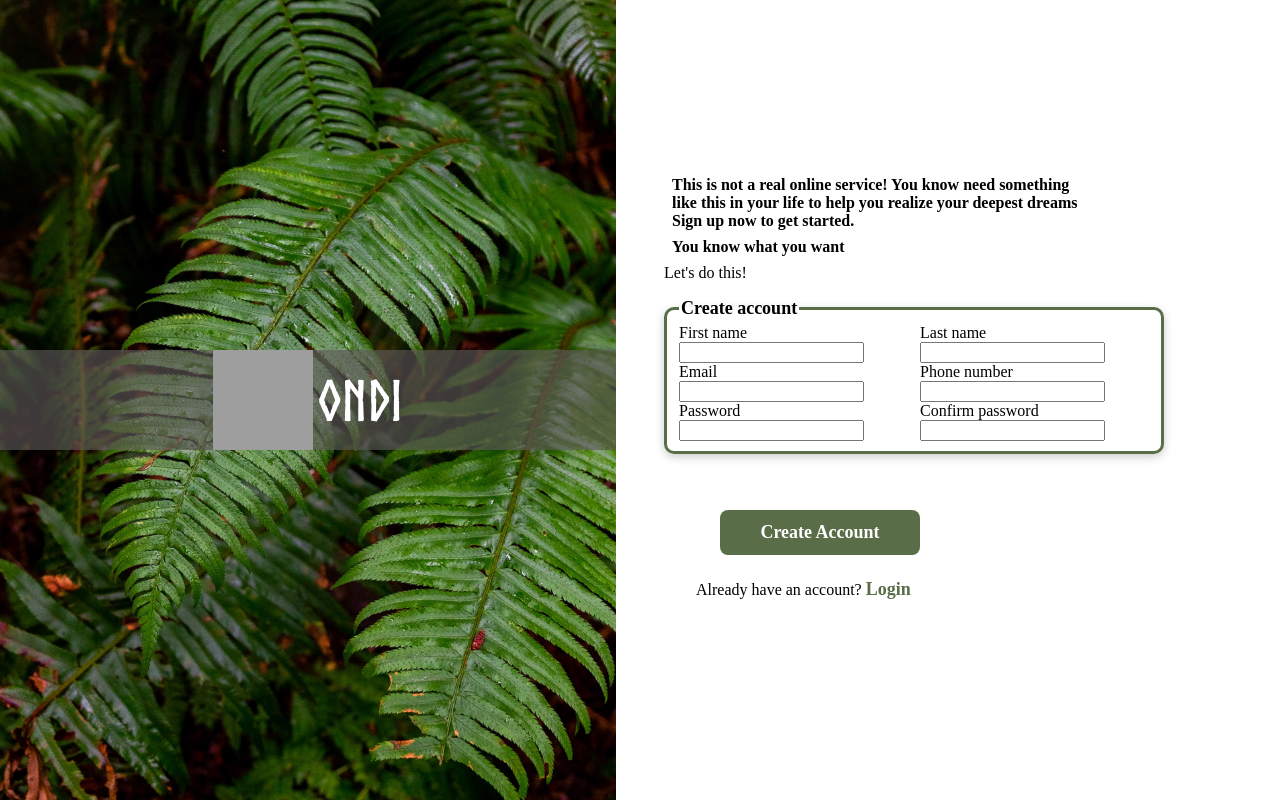
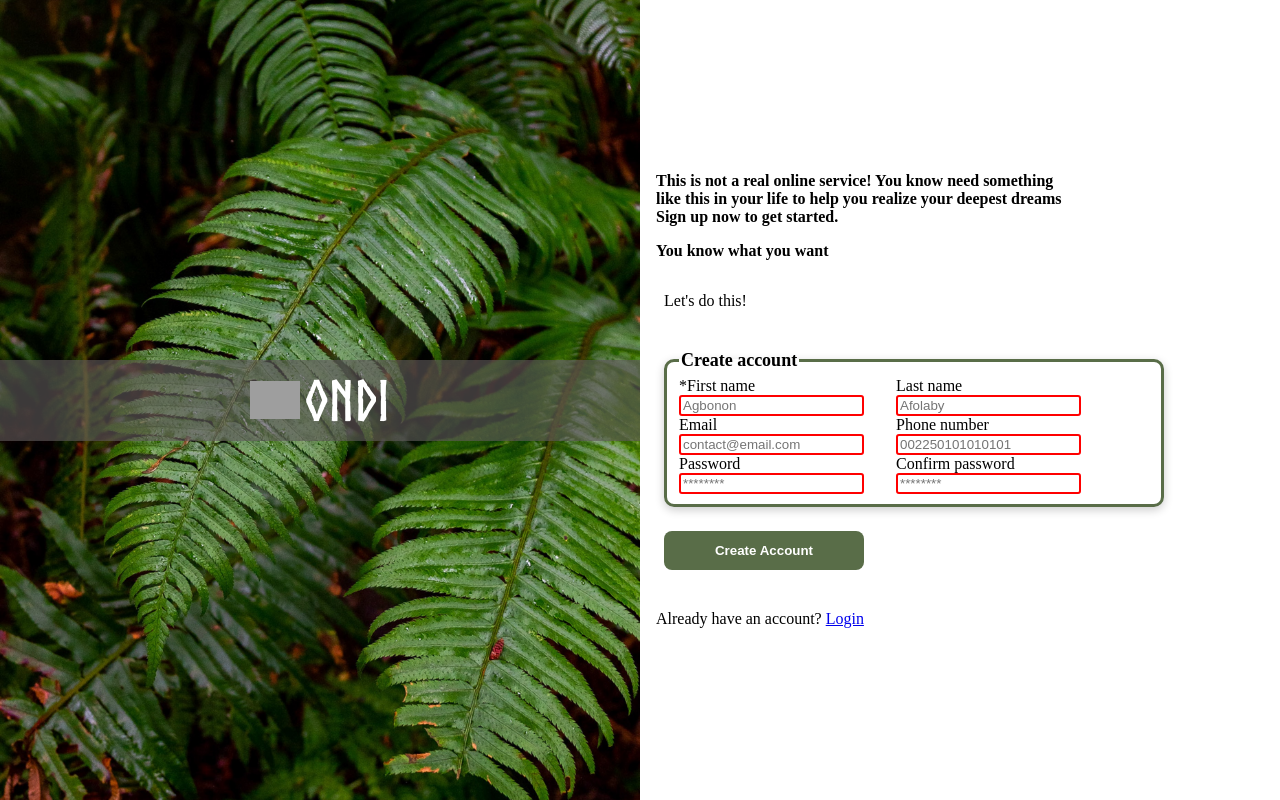
Before and after one commit to ElDeepFull/sign-up_form, a plain HTML site: page index.html in a window 1280 px wide. Drawn offline with Linux system fonts and the light colour scheme; grey boxes are pictures that could not be loaded.

Commit message:
update form

```diff
--- a/index.css
+++ b/index.css
@@ -9,11 +9,9 @@
 
 .container{
     display: flex;
-    justify-content: space-between;
-    gap: 48px;
 }
 
-.left-side {
+.container.left-side {
     background-image: url("bg_image.jpg");
     background-color: blue;
     height: 800px;
@@ -27,7 +25,7 @@
 
   }
 
-  .right-side{
+  .container.right-side{
     display: flex;
     flex-direction: column;
     justify-content: center;
@@ -35,8 +33,8 @@
   }
 
   div.logo > img{
-    width: 100px;
-    height: 100px;
+    width: 50px;
+    height: auto;
   }
 
   .logo{
@@ -47,6 +45,8 @@
     align-items: center;
     gap: 5px;
     background: #5e5a5aa3;
+    /* margin: 16px; */
+    padding: 12px;
   }
 
   div.logo > h2{
@@ -61,7 +61,7 @@
 
   .title > p{
     font-weight: bold;
-    margin: 8px;
+    margin: 16px;
   }
 
   fieldset{
@@ -69,39 +69,43 @@
     border: 3px solid #596D48;
     border-radius: 10px;
     width: 500px;
+    margin-top: 24px;
+    margin-left: 24px;
   }
 
   legend{
     font-weight: bold;
     font-size: 18px;
   }
-
-
-  .form-card{
-    display: flex;
-    gap : 56px;
+  input{
+    border: 2px solid #0000001f;
+    border-radius: 3px;
+    margin-right: 24px;
   }
 
-  .form-left{
+  input:valid{
+    border-color: green;
+  }
+  input:invalid{
+    border-color: red;
+  }
+
+  form{
+    display: flex;
+    gap: 8px;
+  }
+
+  .form.left{
     display: flex;
     flex-direction: column;
   }
 
-  .form-right{
+  .form.right{
     display: flex;
     flex-direction: column;
   }
 
-  .btn{
-    display: flex;
-    flex-direction: column;
-    margin:16px;
-    padding: 16px;
-  }
-
-
-
-  .btn > a{
+  button{
     color: white;
     font-weight: bold;
     border: none;
@@ -110,14 +114,17 @@
     padding: 12px 24px;
     margin: 24px;
     text-align: center;
-    /* margin-bottom: 16px; */
     background-color: #596D48;
   }
 
-  a{
-    color:#596D48;
-    text-decoration: none;
-    font-weight: bold;
-    font-size: 18px;
-    /* margin-top: 16px; */
+  /* button:valid{
+    border-color: green;
+  } */
+
+  button:invalid{
+    border-color: red;
   }
+
+ p{
+  margin: 16px;
+ }
--- a/index.html
+++ b/index.html
@@ -7,14 +7,15 @@
     <link rel="stylesheet" href="index.css">
 </head>
 <body>
+    <!-- Main content -->
    <main class="container">
-    <div class="left-side">
+    <div class=" container left-side">
         <div class="logo">
             <img src="https://cdn.statically.io/gh/TheOdinProject/curriculum/5f37d43908ef92499e95a9b90fc3cc291a95014c/html_css/project-sign-up-form/odin-lined.png" alt="logo">
             <h2>ONDI</h2>
         </div>
     </div>
-    <div class="right-side">
+    <div class="container right-side">
         <div class="title">
             <p> This is not a real online service! You know need something <br>
                 like this in your life to help you realize your deepest dreams <br>
@@ -22,41 +23,41 @@
             </p>
             <p >You <span>know</span> what you want</p>
         </div>
-        <p style=" margin-bottom: 16px;">Let's do this!</p>
+        <p style=" margin-left: 24px;">Let's do this!</p>
+
+        <!-- Form content -->
         <fieldset>
             <legend>Create account</legend>
-            <div class="form-card">
-                <div class="form-left">
-                    <label for="first_name">First name</label>
-                    <input type="text" name="first_name" id="first_name">
+            <div class="form">
+                <form action="https://httpbin.org/post" method="post">
+                    <div class="form left">
+                        <label for="first_name">*First name</label>
+                        <input type="text" name="first_name" id="first_name" required placeholder="Agbonon">
 
                         <label for="email">Email</label>
-                    <input type="text" name="email" id="email">
+                        <input type="text" name="email" id="email" required placeholder="contact@email.com">
 
                         <label for="password">Password</label>
-                    <input type="text" name="password" id="password">
+                        <input type="text" name="password" id="password" required placeholder="********" minlength="8" maxlength="15">
                     </div>
-                <div class="form-right">
-                    <label for="">Last name</label>
-                    <input type="text" name="" id="">
+                    <div class="form right">
+                        <label for="last_name">Last name</label>
+                        <input type="text" name="last_name" id="last_name" required placeholder="Afolaby">
 
-                    <label for="">Phone number</label>
-                    <input type="text" name="" id="">
+                        <label for="phone">Phone number</label>
+                        <input type="number" name="phone" id="phone" min="1" required placeholder="002250101010101">
 
-                    <label for="">Confirm password</label>
-                    <input type="text" name="" id="">
+                        <label for="password">Confirm password</label>
+                        <input type="text" name="password" id="password" required placeholder="********">
                     </div>
                 </div>
                 </fieldset>
-        <div class="btn">
-            <a href="#">
-                 Create Account
-                <!-- <button>Create Account</button> -->
-            </a>
+                    <button type="submit">Create Account</button>
+                </form>
         <p>
             Already have an account? <a href="#">Login</a>
         </p>
-        </div>
+
    </main>
 <script src="index.js"></script>
 </body>
```
Lines whose indentation alone changed are shown as unchanged.
